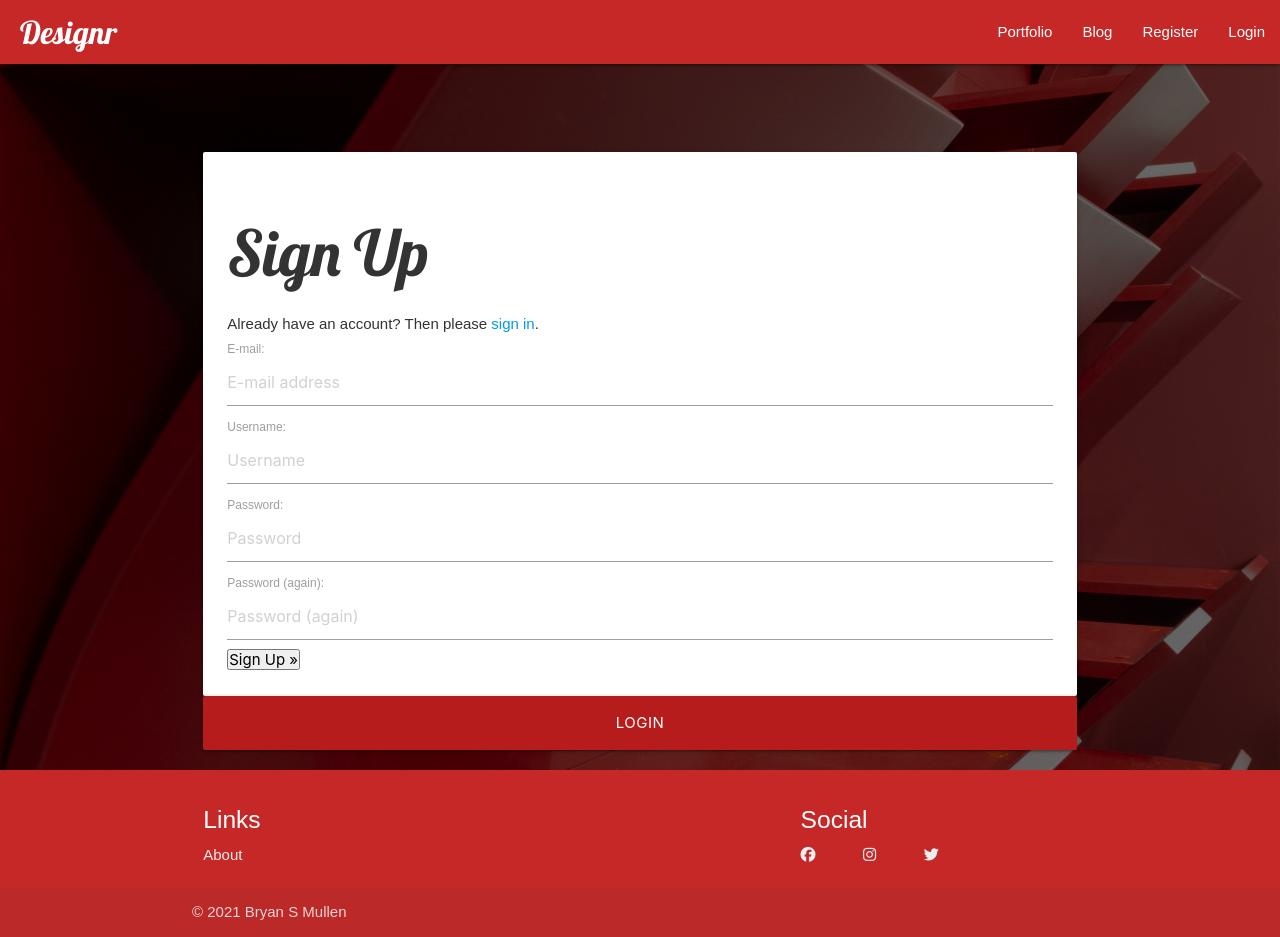
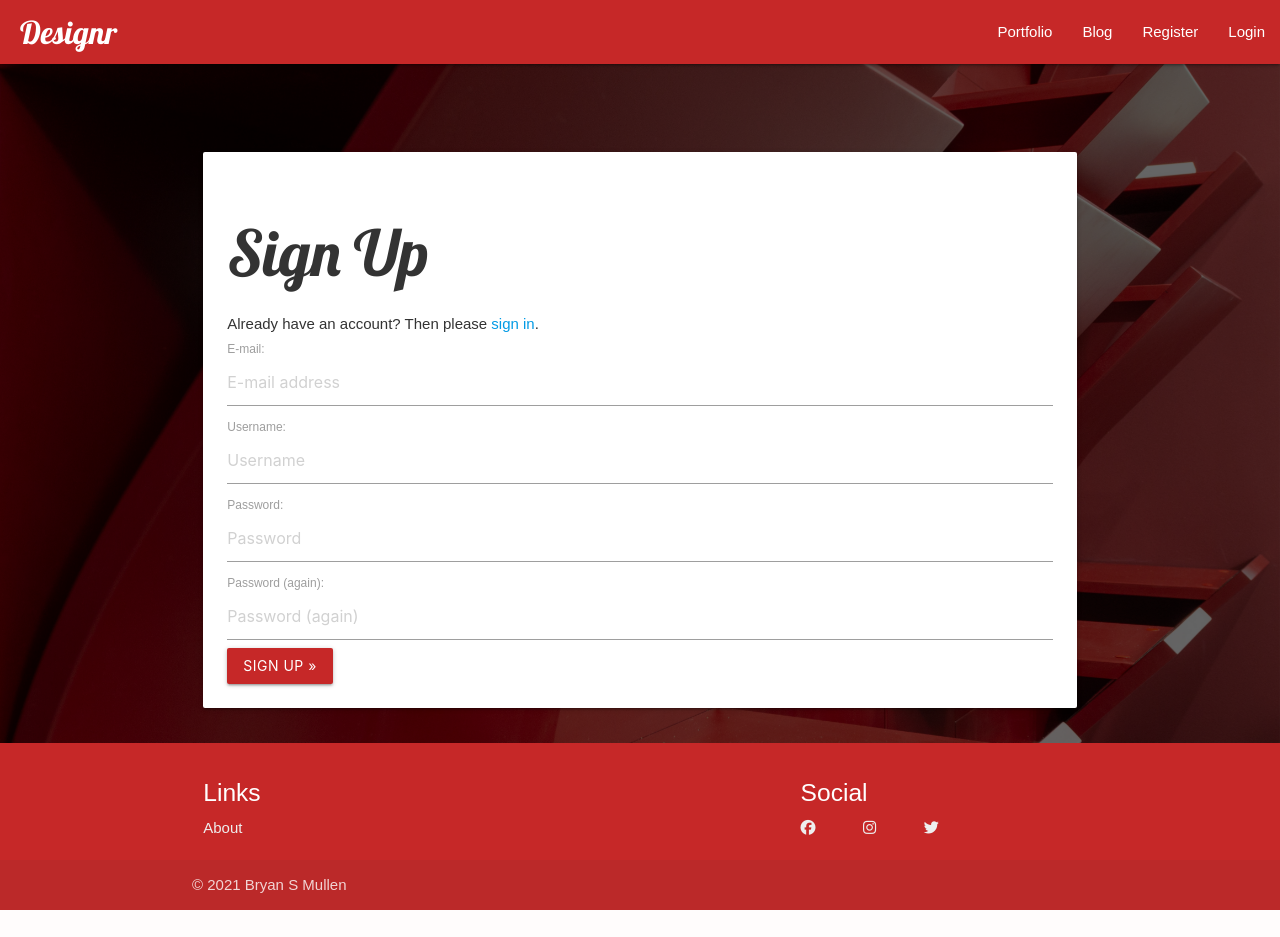
Before and after one commit to Code-Institute-Submissions/bryansmullen-designr_SeptResub, a Django app: page /accounts/signup/ in a window 1280 px wide. After the commit the page ends 910 px from the top, so only its background shows below. Run offline with Django 3.2, Linux system fonts and the light colour scheme; parts of the project's set-up code (start-up, migrations or seed data) failed here and were passed over; some libraries are stand-ins or nearby versions.

Commit message:
Fix Incorrect Button In Register html
This commit fixes and incorrect value in register html file

```diff
--- a/templates/allauth/account/signup.html
+++ b/templates/allauth/account/signup.html
@@ -33,16 +33,10 @@
                 value="{{ redirect_field_value }}"
               />
               {% endif %}
-              <button type="submit">{% trans "Sign Up" %} &raquo;</button>
+              <button type="submit" class='btn red darken-3'>{% trans "Sign Up" %} &raquo;</button>
             </form>
           </div>
-          <div class="">
-            <input
-              type="submit"
-              class="col s12 red darken-4 btn btn-large"
-              value="Login"
-            />
-          </div>
+
         </div>
     </div>
   </div>
```
